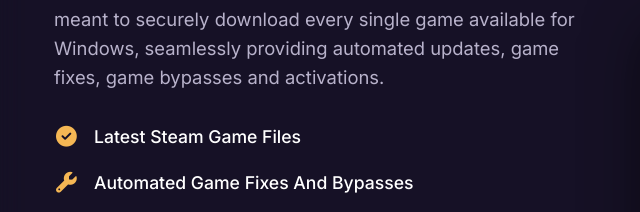
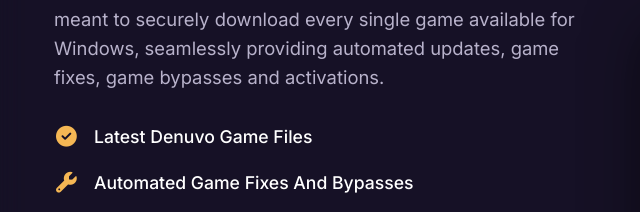
Before and after one commit to primeog07/contrary-website, a plain HTML site: page index.html in a window 1280 px wide. Shown: the part 1167-1379 px from the top of the page, 67-707 px from the left. Drawn offline with Linux system fonts and the light colour scheme.

Commit message:
Update index.html

```diff
--- a/index.html
+++ b/index.html
@@ -71,7 +71,7 @@
                         single game available for Windows, seamlessly providing automated updates, game fixes, game bypasses and activations.
                     </p>
                     <ul class="feature-list">
-                        <li><i class="fas fa-check-circle"></i> Latest Steam Game Files</li>
+                        <li><i class="fas fa-check-circle"></i> Latest Denuvo Game Files</li>
                         <li><i class="fas fa-wrench"></i> Automated Game Fixes And Bypasses</li>
                         <li><i class="fas fa-bolt"></i> Ultra-Fast Downloads</li>
                         <li><i class="fas fa-microchip"></i> Modern, Lightweight And Reliable Tool</li>
```
